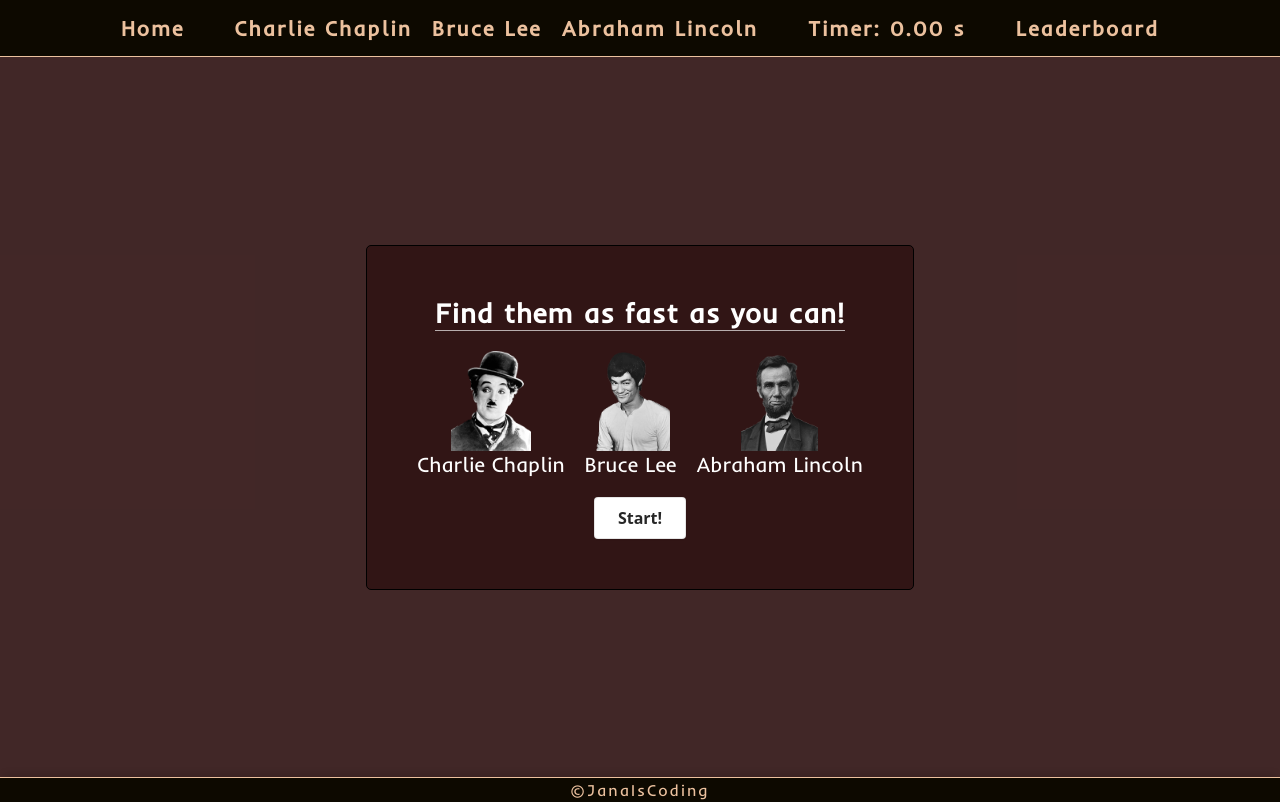
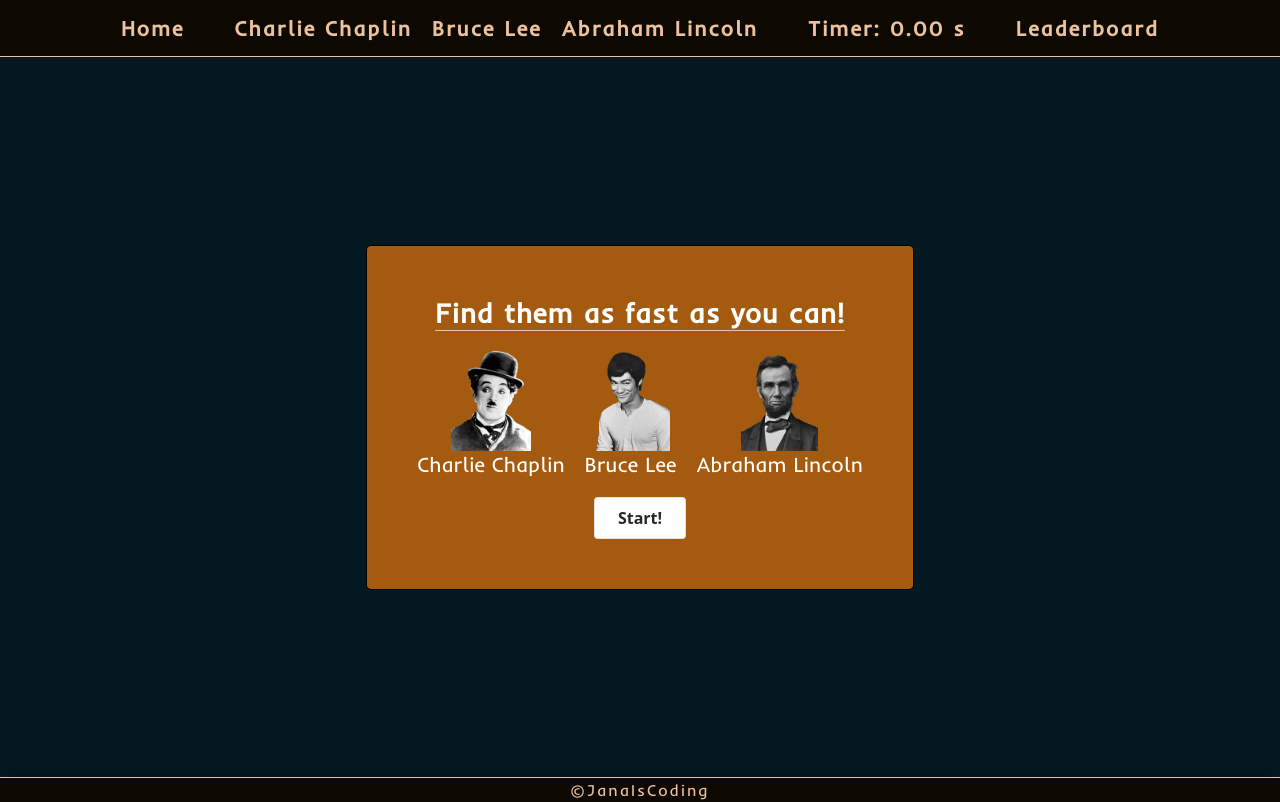
Before and after one commit to janaiscoding/photo-tagging-app, a React (Create React App) app: page / in a window 1280 px wide. Built offline with nearby package versions, Linux system fonts and the light colour scheme.

Commit message:
Fix timer when clicking leaderboard nav-link

```diff
--- a/src/components/Navbar.js
+++ b/src/components/Navbar.js
@@ -24,7 +24,7 @@ const Navbar = ({ targets, timer, handleTimer }) => {
         <Link to="/" onClick={handleTimer}>Home</Link>
         <div className="targets-list-nav-bar">{targetsList}</div>
         <div className="timer"> Timer: {(timer / 1000).toFixed(2)} s </div>
-        <Link to="/leaderboard">Leaderboard</Link>
+        <Link to="/leaderboard" onClick={handleTimer}>Leaderboard</Link>
       </nav>
     </>
   );
--- a/src/components/WinningScreen.js
+++ b/src/components/WinningScreen.js
@@ -1,7 +1,14 @@
 import React from "react";
 import { useNavigate } from "react-router-dom";
+import { Link } from "react-router-dom";
 
-const WinningScreen = ({ username, timer, handleUsername, saveScore }) => {
+const WinningScreen = ({
+  username,
+  timer,
+  handleUsername,
+  saveScore,
+  restartGame,
+}) => {
   const navigate = useNavigate();
   const handleSubmit = (e) => {
     e.preventDefault();
@@ -23,7 +30,14 @@ const WinningScreen = ({ username, timer, handleUsername, saveScore }) => {
           onChange={(e) => handleUsername(e.target.value)}
           required
         />
+        <div className="button-wrapper">
         <button type="submit">Save Score</button>
+        <Link to="/">
+          <button onClick={restartGame} className="leaderboard-button">
+            Try again?
+          </button>
+        </Link>
+        </div>
       </form>
     </div>
   );
--- a/src/styles/styles.css
+++ b/src/styles/styles.css
@@ -13,7 +13,7 @@
 }
 /* START GAME PANEL */
 .game-wrapper {
-  background-color: rgba(49, 20, 20, 0.918);
+  background-color: #A45A0F;
   display: flex;
   flex-direction: column;
   justify-content: center;
@@ -54,7 +54,10 @@ form {
   border-radius: 5px;
   padding: 40px;
 }
-
+.button-wrapper {
+  display: flex;
+  gap: 10px;
+}
 /* LEADERBOARD */
 .board-wrapper {
   display: flex;
@@ -80,9 +83,6 @@ form {
   width: 100%;
 }
 
-.leaderboard-button {
-  margin-top: 10px;
-}
 /* MANIPULATED IN JS*/
 .start-game-main {
   height: 90vh;
@@ -91,7 +91,7 @@ form {
   justify-content: center;
   align-items: center;
   color: antiquewhite;
-  background-color: rgba(49, 20, 20, 0.918);
+  background-color: #031820;
 }
 .image-game {
   display: block;
```
